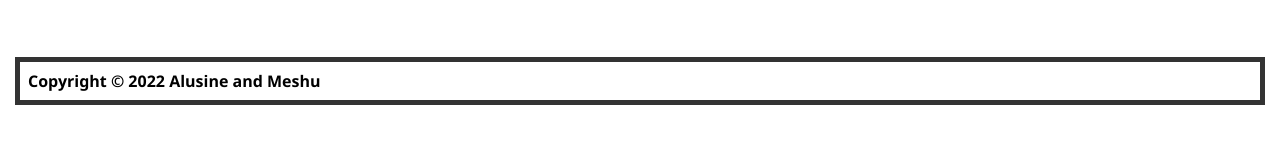
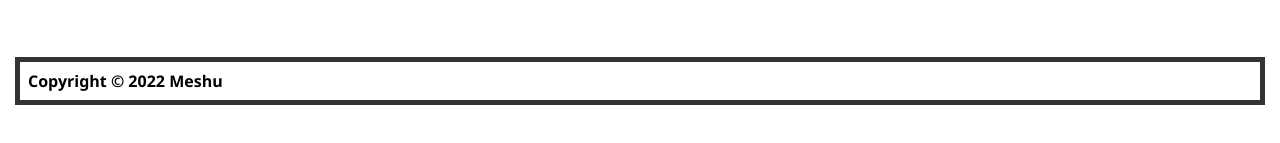
Before and after one commit to melashu/Awesome-Book-using-ES6, a website with bundled scripts: page index.html in a window 1280 px wide. Shown: the part 629-772 px from the top of the page. Built offline with nearby package versions, Linux system fonts and the light colour scheme.

Commit message:
Update the copyright text

```diff
--- a/index.html
+++ b/index.html
@@ -63,7 +63,7 @@
     </main>
     <footer>
         <p class="copy-right">
-            Copyright &copy; 2022 Alusine and Meshu
+            Copyright &copy; 2022 Meshu
         </p>
 
 
```
